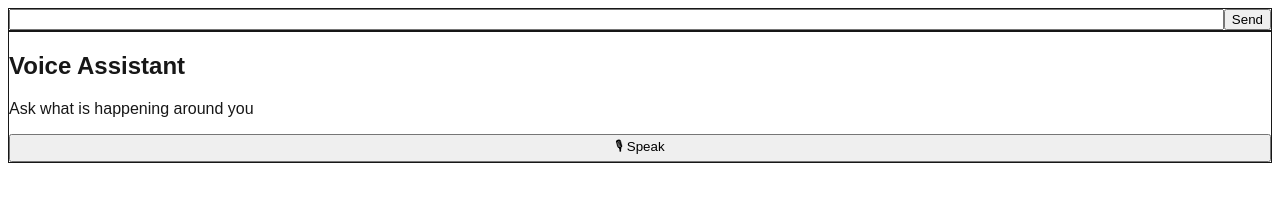
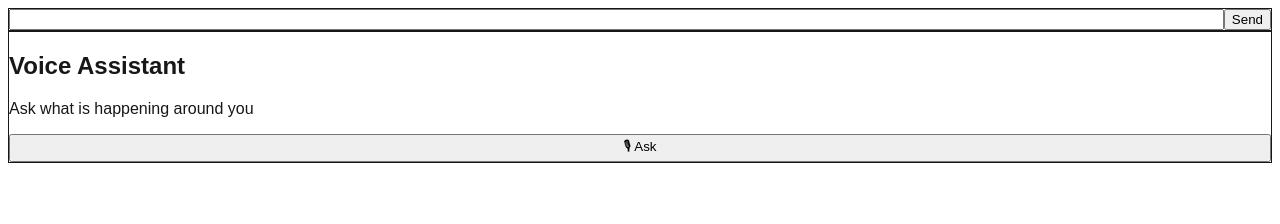
Before and after one commit to LuizFelipe1501/Dashboard, a Next.js app: page /chat in a window 1280 px wide. Shown: the top 224 px of the page. Built offline with nearby package versions, Linux system fonts and the light colour scheme.

Commit message:
Ask button

```diff
--- a/app/components/VoiceInput.tsx
+++ b/app/components/VoiceInput.tsx
@@ -50,7 +50,7 @@ export default function VoiceInput() {
         onClick={startListening}
         className="mt-4 w-full rounded-lg bg-blue-600 py-3 font-semibold hover:bg-blue-500 transition"
       >
-        🎙 Speak
+        🎙 Ask
       </button>
     </div>
   );
```
